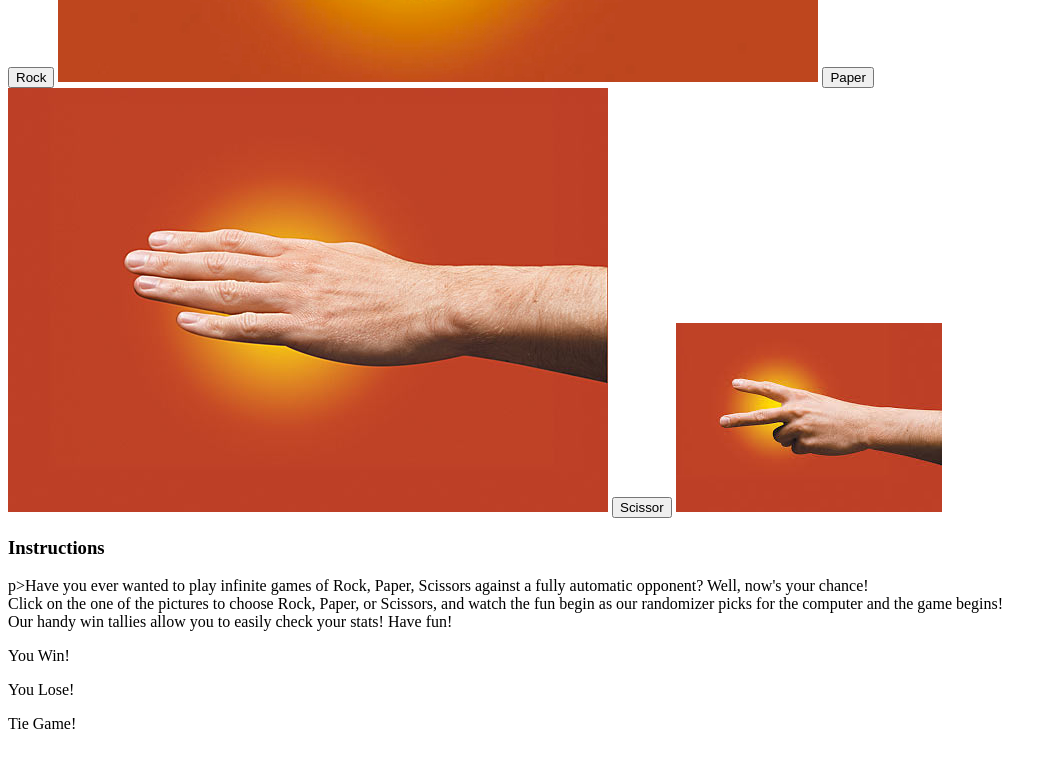
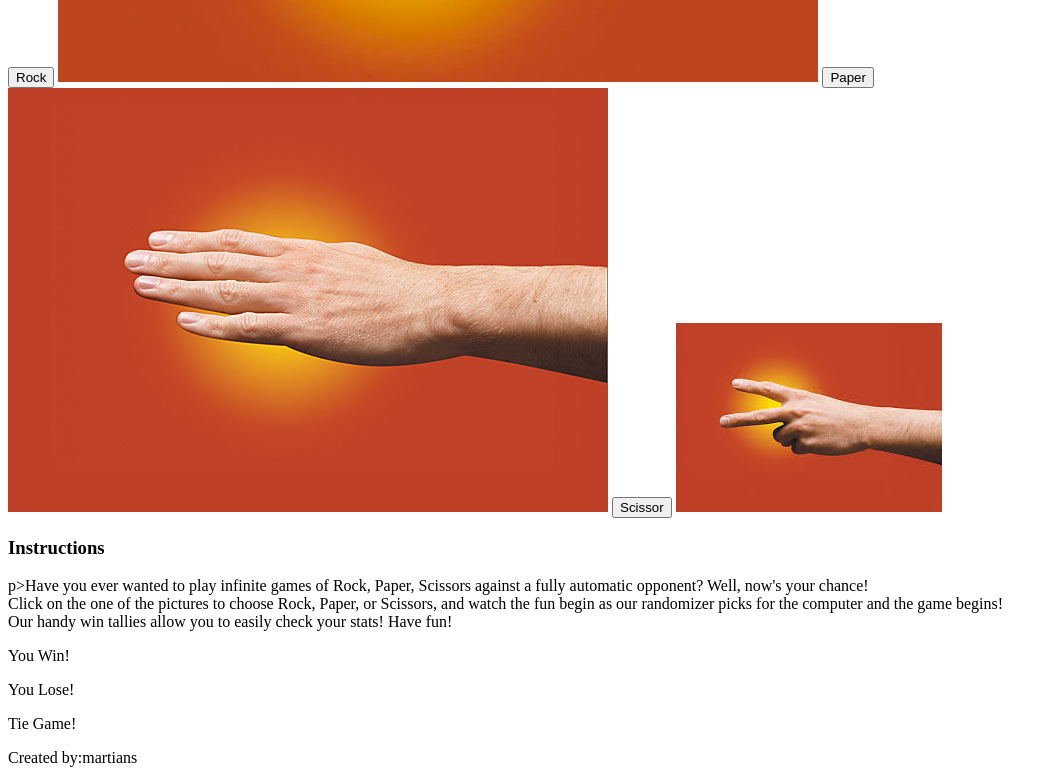
Before and after one commit to kepha-okari/rock-paper-scissors--Game, a plain HTML site: page index.html in a window 1280 px wide. Shown: the part 424-1207 px from the top of the page, without its empty margins (0-1057 px from the left). Before the commit the page ends 1173 px from the top, so only its background shows below. Drawn offline with Linux system fonts and the light colour scheme; files whose address does not match are found by name.

Commit message:
add div class footer

```diff
--- a/index.html
+++ b/index.html
@@ -49,6 +49,10 @@
 
 	</div>
 </div>
+<div class="footer" id="footer">
+	<p>Created by:martians</p>
+
+</div>
 </div>
 
 
```
